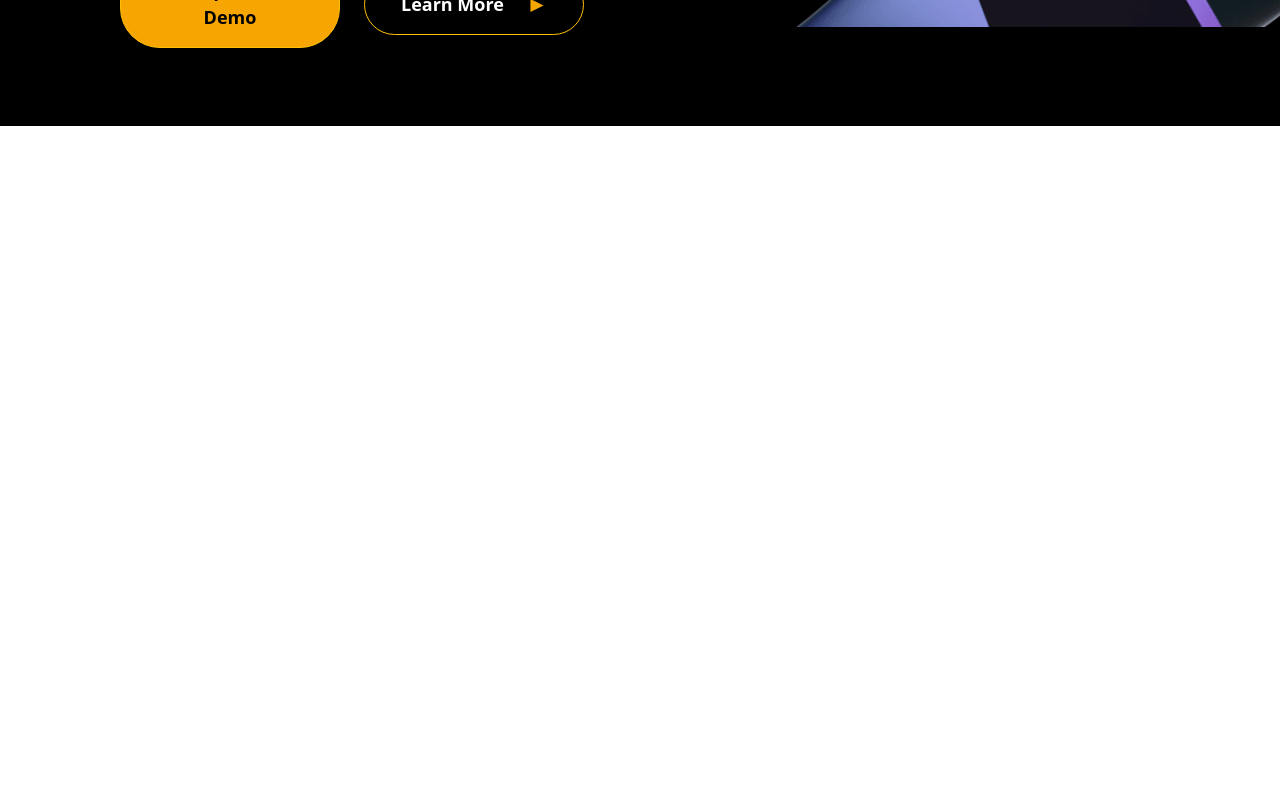
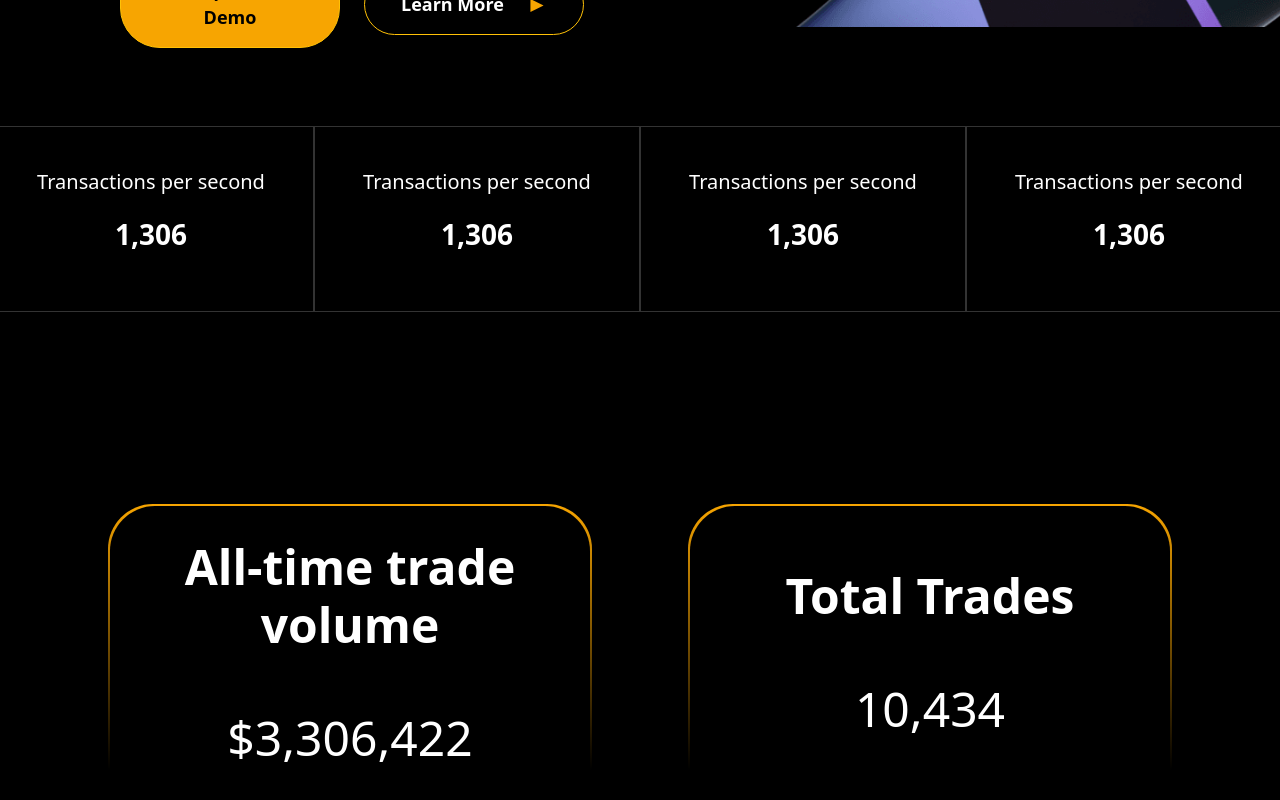
Before and after one commit to mabrur-h/bep-20-landing, a React (Create React App) app: page / in a window 1280 px wide. Shown: the part 674-1474 px from the top of the page. Before the commit the page ends 800 px from the top, so only its background shows below. Built offline with nearby package versions, Linux system fonts and the light colour scheme.

Commit message:
finish trade stats

```diff
--- a/src/App.css
+++ b/src/App.css
@@ -1,33 +1,5 @@
 .bg-test {
     background-color: black;
-}
-
-#trade {
-    background-image: url("../public/img/Background.png");
-    background-repeat: no-repeat;
-    background-position: right top;
-    background-size: 70%;
-    height: 100vh;
-}
-
-.trade-upper-text {
-    font-size: 1.25rem;
-    color: #F7A501;
-    margin-top: 110px !important;
-}
-
-.trade-text-main {
-    font-size: 3rem;
-    max-width: 630px;
-}
-
-.trade-down-text {
-    font-size: 1.2rem;
-    max-width: 500px;
-}
-
-.header-button-wrapper {
-    margin-top: 90px !important;
 }
 
 .header-button {
--- a/src/App.jsx
+++ b/src/App.jsx
@@ -1,9 +1,9 @@
 import './App.css';
-// import Logo from './logo.svg'
 import {Component} from "react";
-import {Container, Button} from "react-bootstrap";
+import {Container, Button, Row, Col} from "react-bootstrap";
 import {NavigationComponent} from "./components/navigation/navigation.component";
-import Triangle from './triangle.svg'
+import {HeaderComponent} from "./components/header/header.component";
+import {TradeStatsComponent} from "./components/trade-stats/trade-stats.component";
 
 class App extends Component {
     // constructor(props) {
@@ -12,33 +12,10 @@ class App extends Component {
 
     render() {
         return (
-            <div className="App bg-test">
+            <div className="App bg-test overflow-hidden">
                 <NavigationComponent />
-                <section id="trade" className="overflow-hidden">
-                    <Container fluid className="h-100">
-                        <div className="row align-items-center w-100 h-100 mx-5 px-5">
-                            <div className="col-12 col-lg-6">
-                                <p className="text-uppercase mb-5 trade-upper-text">Blockchain - fast for everyone</p>
-                                <h1 className="text-white my-5 trade-text-main">Transform your Business with Blockchain</h1>
-                                <p className="text-white mt-5 mb-5 trade-down-text">All of the tools and resources you need to bootstrap your community and fundraise.</p>
-                                <div className="header-button-wrapper">
-                                    <Button className="header-button btn btn-outline-warning py-3 me-3">
-                                        <p className="px-2 m-0 mx-3">Request A Demo</p>
-                                    </Button>
-                                    <Button className="header-button header-button-v2 btn btn-outline-warning py-3 ms-2">
-                                        <div className="px-2 m-0 mx-3 d-flex align-items-center justify-content-between">
-                                            <p className="m-0">Learn More</p>
-                                            <span className="header-button-arrow">
-                                                <img src={Triangle} alt=">" width="20" height="15" />
-                                            </span>
-                                        </div>
-                                    </Button>
-                                </div>
-                            </div>
-                            <div className="col-lg-6"></div>
-                        </div>
-                    </Container>
-                </section>
+                <HeaderComponent />
+                <TradeStatsComponent />
             </div>
         );
     }
--- a/src/components/header/header.component.jsx
+++ b/src/components/header/header.component.jsx
@@ -0,0 +1,35 @@
+import React from "react";
+import './header.styles.css'
+import {Button, Container} from "react-bootstrap";
+import Triangle from "../../triangle.svg";
+
+export const HeaderComponent = () => {
+    return (
+        <section id="trade" className="overflow-hidden">
+            <Container fluid className="h-100">
+                <div className="row align-items-center w-100 h-100 mx-5 px-5">
+                    <div className="col-12 col-lg-6">
+                        <p className="text-uppercase mb-5 trade-upper-text">Blockchain - fast for everyone</p>
+                        <h1 className="text-white my-5 trade-text-main">Transform your Business with Blockchain</h1>
+                        <p className="text-white mt-5 mb-5 trade-down-text">All of the tools and resources you need to
+                            bootstrap your community and fundraise.</p>
+                        <div className="header-button-wrapper">
+                            <Button className="header-button btn btn-outline-warning py-3 me-3">
+                                <p className="px-2 m-0 mx-3">Request A Demo</p>
+                            </Button>
+                            <Button className="header-button header-button-v2 btn btn-outline-warning py-3 ms-2">
+                                <div className="px-2 m-0 mx-3 d-flex align-items-center justify-content-between">
+                                    <p className="m-0">Learn More</p>
+                                    <span className="header-button-arrow">
+                                        <img src={Triangle} alt=">" width="20" height="15"/>
+                                    </span>
+                                </div>
+                            </Button>
+                        </div>
+                    </div>
+                    <div className="col-lg-6"></div>
+                </div>
+            </Container>
+        </section>
+    )
+}
--- a/src/components/header/header.styles.css
+++ b/src/components/header/header.styles.css
@@ -0,0 +1,28 @@
+#trade {
+    background-image: url("/public/img/Background.png");
+    background-repeat: no-repeat;
+    background-position: right top;
+    background-size: 70%;
+    height: 100vh;
+}
+
+
+.trade-upper-text {
+    font-size: 1.25rem;
+    color: #F7A501;
+    margin-top: 110px !important;
+}
+
+.trade-text-main {
+    font-size: 3rem;
+    max-width: 630px;
+}
+
+.trade-down-text {
+    font-size: 1.2rem;
+    max-width: 500px;
+}
+
+.header-button-wrapper {
+    margin-top: 90px !important;
+}
--- /dev/null
+++ b/src/components/trade-stats/trade-stats.component.jsx
@@ -0,0 +1,56 @@
+import React from "react";
+import {Col, Container, Row} from "react-bootstrap";
+import './trade-stats.styles.css'
+
+export const TradeStatsComponent = () => {
+    return (
+        <section id="stats">
+            <Row>
+                <Col className="stats-row-list d-flex align-items-center justify-content-center">
+                    <div className="d-flex flex-column align-items-center text-center">
+                        <p className="text-white stats-number-upper">Transactions per second</p>
+                        <p className="text-white fw-bold stats-number-text">1,306</p>
+                    </div>
+                </Col>
+                <Col className="stats-row-list d-flex align-items-center justify-content-center">
+                    <div className="d-flex flex-column align-items-center text-center">
+                        <p className="text-white stats-number-upper">Transactions per second</p>
+                        <p className="text-white fw-bold stats-number-text">1,306</p>
+                    </div>
+                </Col>
+                <Col className="stats-row-list d-flex align-items-center justify-content-center">
+                    <div className="d-flex flex-column align-items-center text-center">
+                        <p className="text-white stats-number-upper">Transactions per second</p>
+                        <p className="text-white fw-bold stats-number-text">1,306</p>
+                    </div>
+                </Col>
+                <Col className="stats-row-list d-flex align-items-center justify-content-center">
+                    <div className="d-flex flex-column align-items-center text-center">
+                        <p className="text-white stats-number-upper">Transactions per second</p>
+                        <p className="text-white fw-bold stats-number-text">1,306</p>
+                    </div>
+                </Col>
+            </Row>
+            <Container fluid className="my-5 py-5">
+                <Row className="mx-5 px-5 my-5 py-5">
+                    <Col className="trade-stats-list d-flex align-items-center justify-content-center me-5">
+                        <div className="trade-stats-wrapper w-100">
+                            <div className="d-flex flex-column align-items-center text-center">
+                                <h4 className="text-white stats-number-upper display-5 fw-bold">All-time trade volume</h4>
+                                <p className="text-white stats-number-text display-5 mt-5">$3,306,422</p>
+                            </div>
+                        </div>
+                    </Col>
+                    <Col className="trade-stats-list d-flex align-items-center justify-content-center ms-5">
+                        <div className="trade-stats-wrapper w-100">
+                            <div className="d-flex flex-column align-items-center text-center">
+                                <h4 className="text-white stats-number-upper display-5 fw-bold">Total Trades</h4>
+                                <p className="text-white stats-number-text display-5 mt-5">10,434</p>
+                            </div>
+                        </div>
+                    </Col>
+                </Row>
+            </Container>
+        </section>
+    )
+}
--- /dev/null
+++ b/src/components/trade-stats/trade-stats.styles.css
@@ -0,0 +1,33 @@
+.stats-row-list {
+    border: 1px solid #ffffff33;
+    padding: 40px 0;
+}
+
+.stats-number-text {
+    font-size: 28px;
+}
+
+.stats-number-upper {
+    font-size: 20px;
+}
+
+.trade-stats-list {
+    max-width: 250px;
+    position: relative;
+    background: linear-gradient(0deg, rgba(2,0,36,0) 0%, rgba(0,0,0,0) 15%, rgba(247,165,1,1) 100%);
+    border-radius: 45px;
+    padding: 2px !important;
+    min-height: 300px;
+}
+
+.trade-stats-wrapper {
+    background: black;
+    color: white;
+    padding: 2rem;
+    border-radius: 45px;
+    height: 100%;
+    display: flex;
+    flex-direction: column;
+    align-items: center;
+    justify-content: center;
+}
```
